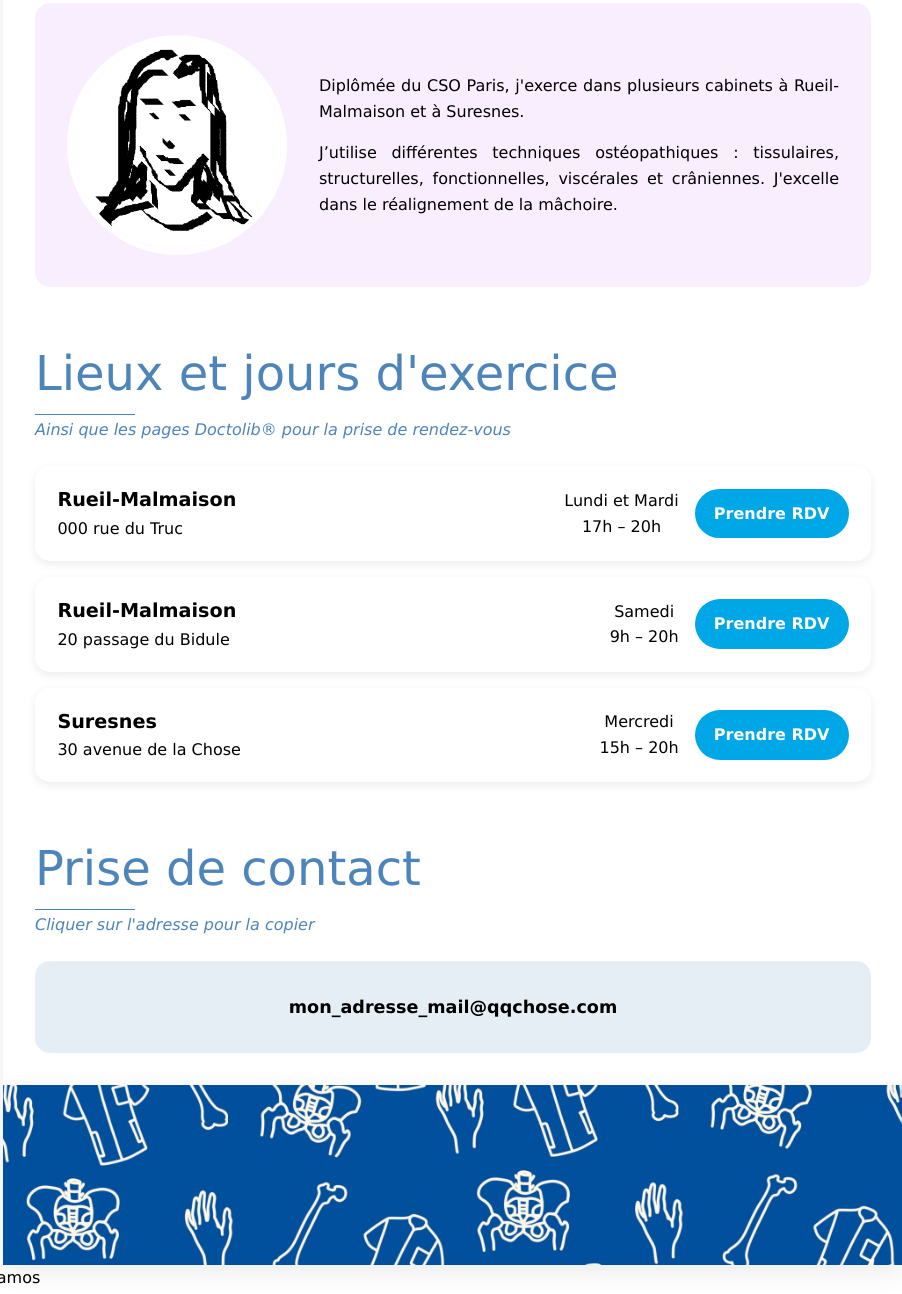
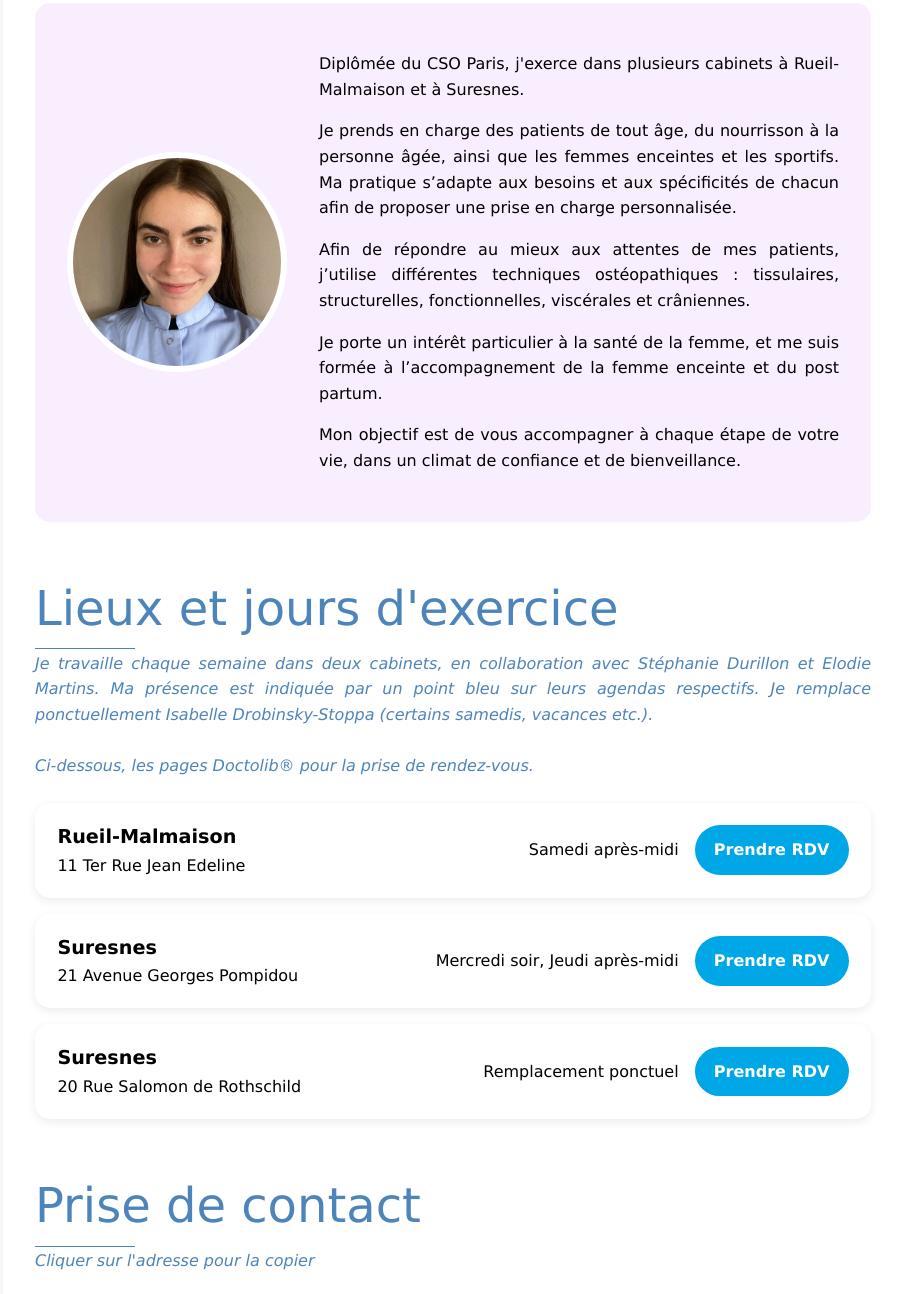
Before and after one commit to LeaBrazDaCosta/LeaBrazDaCosta.github.io, a plain HTML site: page index.html in a window 1280 px wide. Shown: the part 412-1706 px from the top of the page, without its empty margins (187-1089 px from the left). Drawn offline with Linux system fonts and the light colour scheme; a web font is replaced by a local one.

Commit message:
ajout vraies infos

```diff
--- a/index.html
+++ b/index.html
@@ -5,9 +5,8 @@
 <meta charset="UTF-8">
 <meta name="viewport" content="width=device-width, initial-scale=1">
 
-<title>Léa Braz Da Costa - Ostéopathie</title>
+<title>Léa Braz Da Costa, Ostéopathie, lea braz, lea braz da costa, osteo, osteopathe</title>
 
-<!-- <link href="https://fonts.googleapis.com/css2?family=Abril+Fatface&display=swap" rel="stylesheet"> -->
 <link href="https://fonts.googleapis.com/css2?family=Lobster&family=Playwrite+AU+NSW:wght@100..400&display=swap" rel="stylesheet">
 
 <style>
@@ -16,7 +15,6 @@
     --vert:#7a8f89;
     --vert-clair:#eef4f2;
     --fond:#f7faf8;
-    /* --texte:#3d4543; */
     --sous-titre: #666;
     --blanc:#ffffff;
     --ombre:0 8px 25px rgba(0,0,0,.08);
@@ -25,7 +23,6 @@
     --bleu-fond: rgb(1, 80, 157);
     --bleu-section: rgba(1, 80, 157, 0.7);
     --bleu-bandeau: rgba(1, 80, 157, 0.1);
-    /* --texte: rgb(0, 50, 100); */
     --text: "black";
 }
 
@@ -148,6 +145,7 @@ h2::after{
     /* background:var(--vert); */
     background: var(--bleu-section);
     margin-top:2px;
+    /* text-align: justify; */
 }
 
 .sous-titre{
@@ -155,6 +153,7 @@ h2::after{
     font-style:italic;
     /* color:var(--sous-titre); */
     color: var(--bleu-section);
+    text-align: justify;
 }
 
 /* ========================= */
@@ -197,10 +196,6 @@ h2::after{
     /* transition:.2s; */
     /* border:4px solid #baecff; */
 }
-
-/* .bouton:hover{
-    transform:translateY(-2px);
-} */
 
 /* ========================= */
 /* CONTACT */
@@ -288,19 +283,28 @@ h2::after{
     <div class="presentation">
 
         <div class="photo">
-            <img src="images/visage.png" alt="Portrait de Léa Braz Da Costa">
+            <img src="images/visage.jpeg" alt="Portrait de Léa Braz Da Costa">
         </div>
 
         <div class="texte">
             <p>
-                Diplômée du CSO Paris, j'exerce dans plusieurs cabinets à
-                Rueil-Malmaison et à Suresnes.
+                Diplômée du CSO Paris, j'exerce dans plusieurs cabinets à Rueil-Malmaison et à Suresnes.
             </p>
 
             <p>
-                J’utilise différentes techniques ostéopathiques :
-                tissulaires, structurelles, fonctionnelles,
-                viscérales et crâniennes. J'excelle dans le réalignement de la mâchoire.
+                Je prends en charge des patients de tout âge, du nourrisson à la personne âgée, ainsi que les femmes enceintes et les sportifs. Ma pratique s’adapte aux besoins et aux spécificités de chacun afin de proposer une prise en charge personnalisée.
+            </p>
+
+            <p>
+                Afin de répondre au mieux aux attentes de mes patients, j’utilise différentes techniques ostéopathiques : tissulaires, structurelles, fonctionnelles, viscérales et crâniennes.
+            </p>
+
+            <p>
+                Je porte un intérêt particulier à la santé de la femme, et me suis formée à l’accompagnement de la femme enceinte et du post partum.
+            </p>
+
+            <p>
+                Mon objectif est de vous accompagner à chaque étape de votre vie, dans un climat de confiance et de bienveillance.
             </p>
         </div>
 
@@ -309,7 +313,10 @@ h2::after{
     <h2>Lieux et jours d'exercice</h2>
 
     <div class="sous-titre">
-        Ainsi que les pages Doctolib&reg; pour la prise de rendez-vous
+        Je travaille chaque semaine dans deux cabinets, en collaboration avec Stéphanie Durillon et Elodie Martins. Ma présence est indiquée par un point bleu sur leurs agendas respectifs. Je remplace ponctuellement Isabelle Drobinsky-Stoppa (certains samedis, vacances etc.).
+        <br>
+        <br>
+        Ci-dessous, les pages Doctolib&reg; pour la prise de rendez-vous.
     </div>
 
     <div id="cabinets">
--- a/script.js
+++ b/script.js
@@ -14,6 +14,8 @@ async function chargerCabinets() {
             lignes.forEach(ligne => {
                 const [ville, adresse, jours, horaires, lien] =
                     ligne.split("|").map(p => p.trim());
+                // const [ville, adresse, jours, lien] =
+                //     ligne.split("|").map(p => p.trim());
 
                 if (!ville || !adresse) return; // ligne incomplète
 
@@ -30,7 +32,7 @@ async function chargerCabinets() {
                 // Horaires
                 const blocHoraires = document.createElement("div");
                 blocHoraires.className = "cabinet-horaires";
-                blocHoraires.append(jours || "", document.createElement("br"), horaires || "");
+                blocHoraires.append(jours || ""); //, document.createElement("br"), horaires || "");
 
                 cabinet.append(blocAdresse, blocHoraires);
 
@@ -55,8 +57,8 @@ async function chargerCabinets() {
 
 
     // L'adresse est coupée en morceaux pour ne pas apparaître en clair dans le code
-    const partieLocale = ["mon", "adresse", "mail"].join("_");
-    const domaine = ["qqchose", "com"].join(".");
+    const partieLocale = ["osteo", "lea", "bdc"].join("");
+    const domaine = ["gmail", "com"].join(".");
     const adresse = partieLocale + "@" + domaine;
 
     const bouton = document.getElementById("mail");
```
Also changed, not shown: cabinets.txt, images/image_bas.png (deleted), images/image_haut.png (deleted), images/visage.jpeg (added), todo.txt (added).
